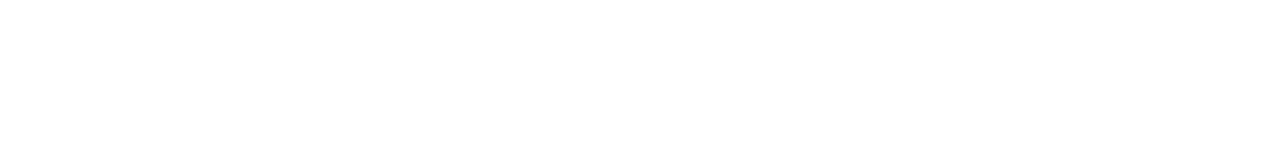
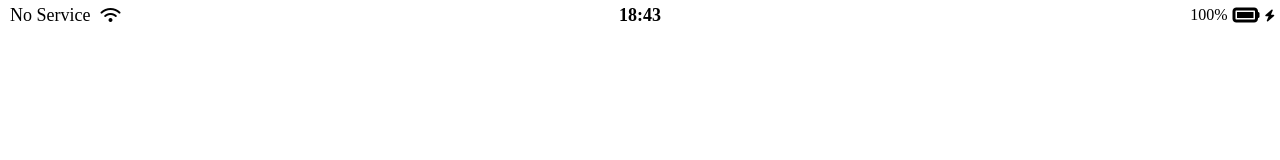
Before and after one commit to FgradeCollector/kokoa-clone-assignment, a plain HTML site: page index.html in a window 1280 px wide. Drawn offline with Linux system fonts and the light colour scheme.

Commit message:
Update index.html

```diff
--- a/index.html
+++ b/index.html
@@ -7,6 +7,20 @@
     <link href="css/style.css" rel="stylesheet" />
 </head>
 <body>
+    <header class="header-status">
+        <div class="header-status__wifi">
+            <span class="text-status">No Service</span>
+            <i class="header-status__icon fa-solid fa-wifi"></i>
+        </div>
+        <div class="header-status__time">
+            <span class="text-status--thick">18:43</span>
+        </div>
+        <div class="header-status__battery">
+            <span class="text-percentage">100%</span>
+            <i class="header-status__icon fa-solid fa-battery-full fa-xl"></i>
+            <i class="header-status__icon-c fa-solid fa-bolt fa-xs"></i>
+        </div>
+    </header>
 
     <script src="https://kit.fontawesome.com/8684367ecc.js" crossorigin="anonymous">
     </script>
```
